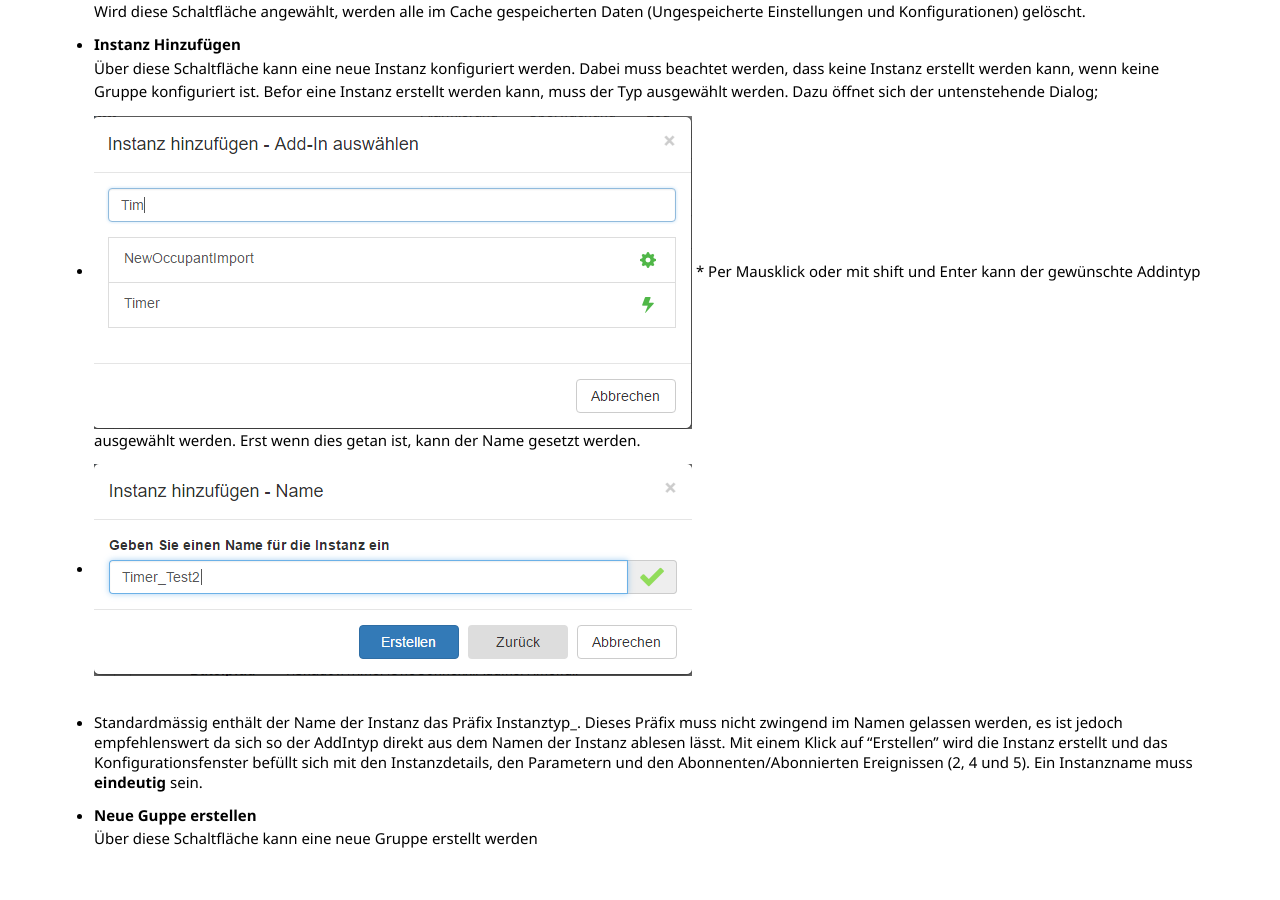
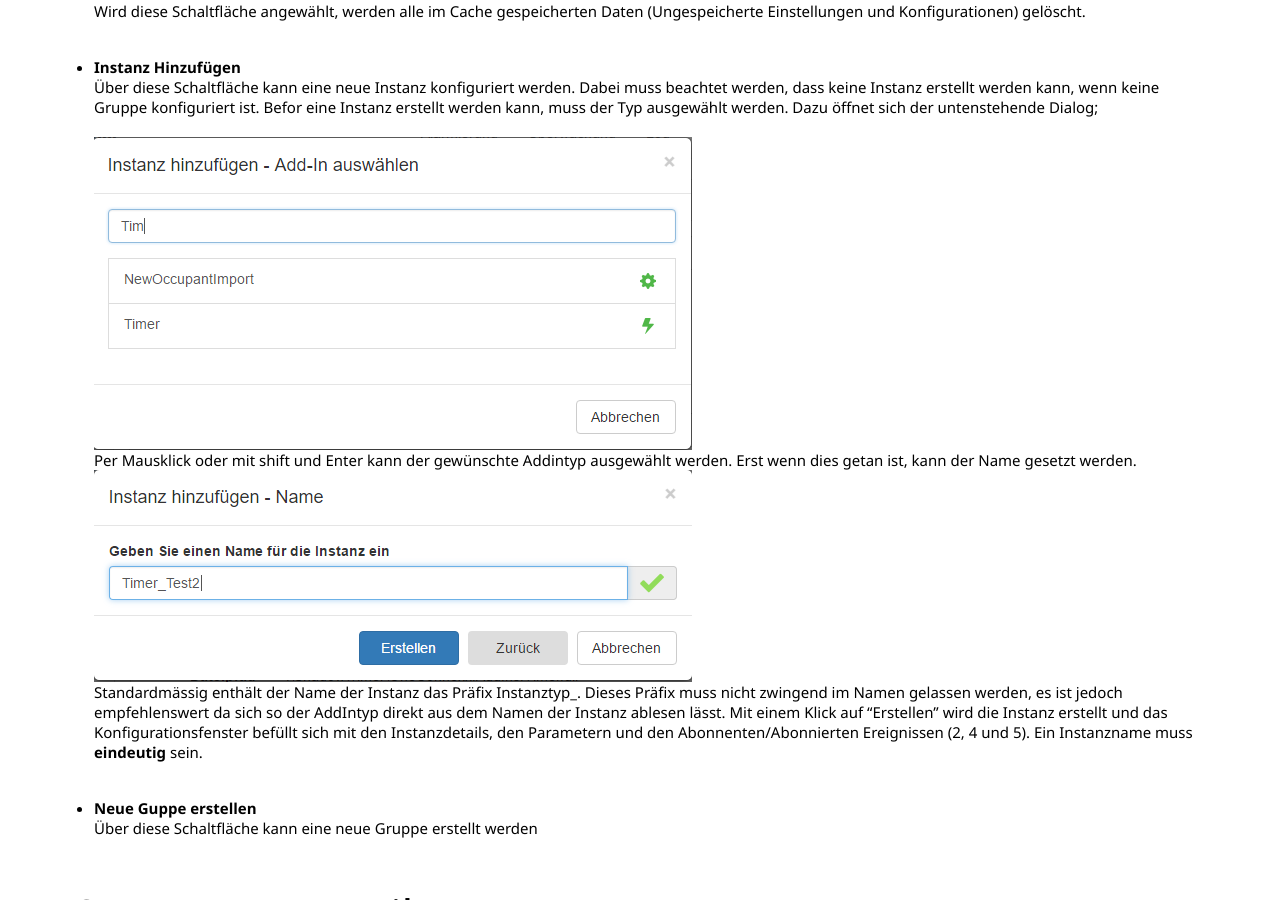
Before and after one commit to primesoft-group/oneconnexx-docs, a Jekyll site: the page built from _pages/webclient/de/konfiguration.md, in a window 1280 px wide and 900 px high, scrolled down 1400 px. Built offline with Jekyll 4.4.1, drawn with Linux system fonts in a browser that asks for light colours; nearby versions of some CDN libraries; some web fonts are replaced.

Commit message:
Arbeit an Konfigurationsseite

```diff
--- a/_pages/webclient/de/konfiguration.md
+++ b/_pages/webclient/de/konfiguration.md
@@ -21,14 +21,12 @@ Die Konfigurationsseite bietet ein Übersicht über alle konfigurierten Addin In
   Wird diese Schaltfläche angewählt, werden alle im Cache gespeicherten Daten (Ungespeicherte Einstellungen und Konfigurationen) gelöscht.
 
   * __Instanz Hinzufügen__
-  Über diese Schaltfläche kann eine neue Instanz konfiguriert werden. Dabei muss beachtet werden, dass keine Instanz erstellt werden kann, wenn keine Gruppe konfiguriert ist. Befor eine Instanz erstellt werden kann, muss der Typ ausgewählt werden. Dazu öffnet sich der untenstehende Dialog;
-  *
-  ![X]({{ site.baseurl}}/assets/content-images/webclient/de/addnewinstance.png "Add new Instance")
-  *
+  Über diese Schaltfläche kann eine neue Instanz konfiguriert werden. Dabei muss beachtet werden, dass keine Instanz erstellt werden kann, wenn keine Gruppe konfiguriert ist. Befor eine Instanz erstellt werden kann, muss der Typ ausgewählt werden. Dazu öffnet sich der untenstehende Dialog;<br />
+  ![X]({{ site.baseurl}}/assets/content-images/webclient/de/addnewinstance.png "Add new Instance")<br />
   Per Mausklick oder mit shift und Enter kann der gewünschte Addintyp ausgewählt werden. Erst wenn dies getan ist, kann der Name gesetzt werden.
-  *
+  <br />
   ![X]({{ site.baseurl}}/assets/content-images/webclient/de/nameinstance.png "Name new Instance")
-  *
+  <br />
   Standardmässig enthält der Name der Instanz das Präfix Instanztyp_. Dieses Präfix muss nicht zwingend im Namen gelassen werden, es ist jedoch empfehlenswert da sich so der AddIntyp direkt aus dem Namen der Instanz ablesen lässt. Mit einem Klick auf "Erstellen" wird die Instanz erstellt und das Konfigurationsfenster befüllt sich mit den Instanzdetails, den Parametern und den
   Abonnenten/Abonnierten Ereignissen (2, 4 und 5). Ein Instanzname muss __eindeutig__ sein.
 
```
